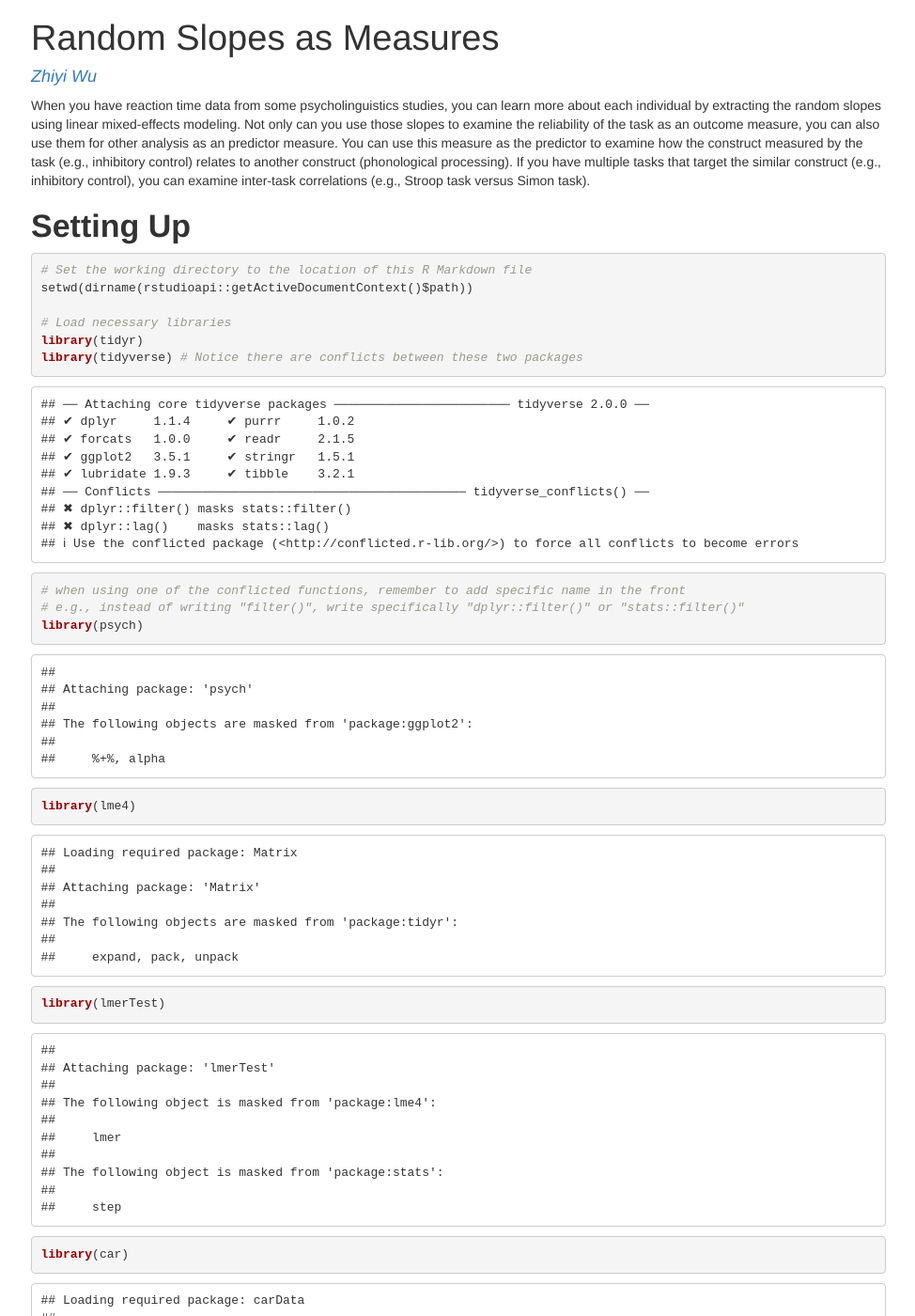
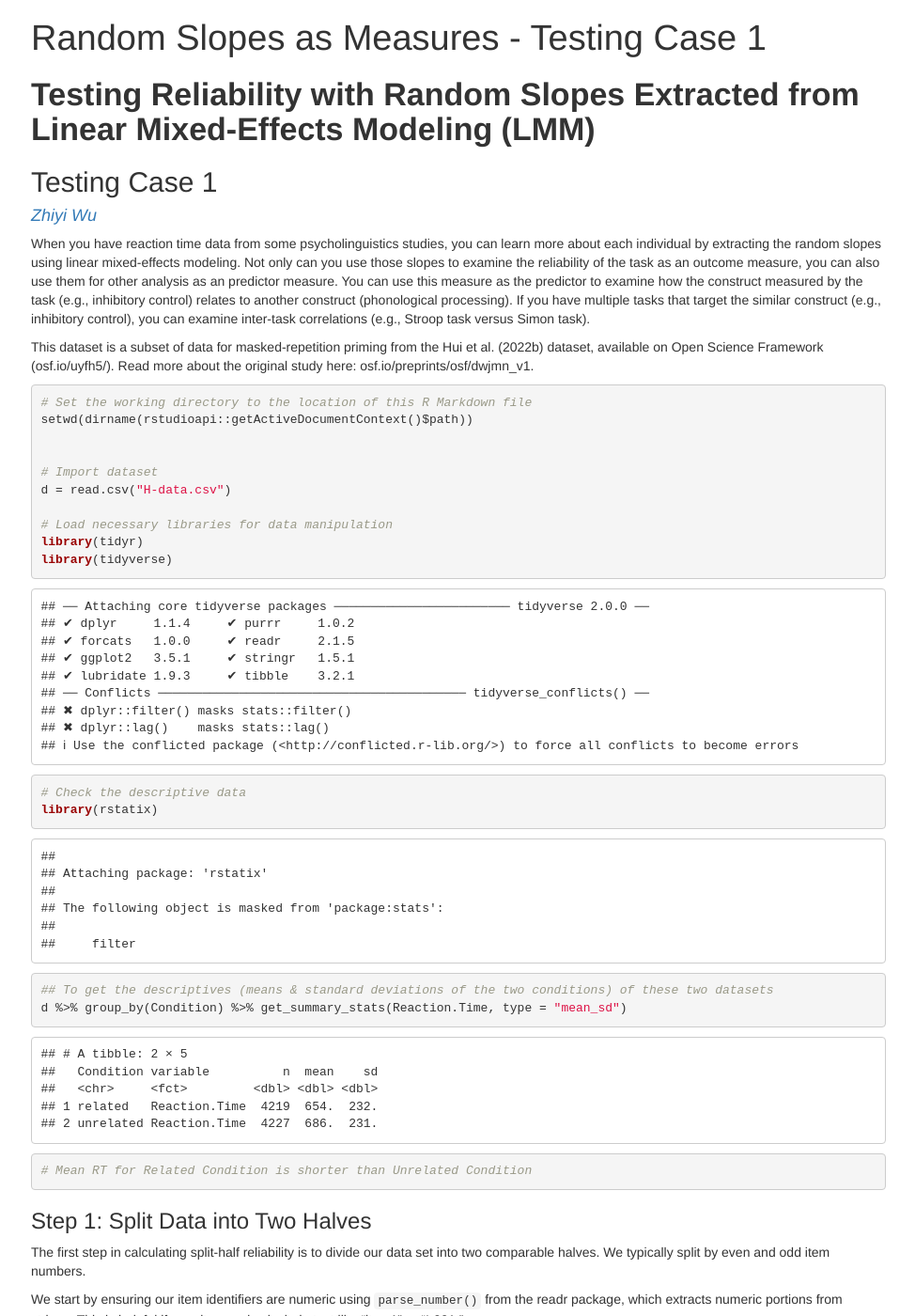
Before and after one commit to Zhiyijenny/Zhiyijenny.github.io, a Jekyll site: the page RandomSlopes.html, which Jekyll copies as it is, in a window 1280 px wide and 1400 px high. Shown: the whole window at 94% size, without its empty margins (152-1126 px from the left). Built offline with Jekyll 4.4.1, drawn with Linux system fonts in a browser that asks for light colours; some of the changed text lies outside the part shown.

Commit message:
Replace the old Random Slopes file

```diff
--- a/RandomSlopes.html
+++ b/RandomSlopes.html
@@ -11,7 +11,7 @@
 
 
 
-<title>Random Slopes as Measures</title>
+<title>Random Slopes as Measures - Testing Case 1</title>
 
 <script>// Pandoc 2.9 adds attributes on both header and div. We remove the former (to
 // be compatible with the behavior of Pandoc < 2.8).
@@ -348,11 +348,17 @@ display: none;
 
 
 
-<h1 class="title toc-ignore">Random Slopes as Measures</h1>
+<h1 class="title toc-ignore">Random Slopes as Measures - Testing Case
+1</h1>
 
 </div>
 
 
+<div id="testing-reliability-with-random-slopes-extracted-from-linear-mixed-effects-modeling-lmm" class="section level1">
+<h1><strong>Testing Reliability with Random Slopes Extracted from Linear
+Mixed-Effects Modeling (LMM)</strong></h1>
+<div id="testing-case-1" class="section level2">
+<h2>Testing Case 1</h2>
 <div id="zhiyi-wu" class="section level4">
 <h4><a href="https://zhiyijenny.github.io/"><em>Zhiyi Wu</em></a></h4>
 <p>When you have reaction time data from some psycholinguistics studies,
@@ -365,15 +371,20 @@ the task (e.g., inhibitory control) relates to another construct
 (phonological processing). If you have multiple tasks that target the
 similar construct (e.g., inhibitory control), you can examine inter-task
 correlations (e.g., Stroop task versus Simon task).</p>
-</div>
-<div id="setting-up" class="section level1">
-<h1><strong>Setting Up</strong></h1>
+<p>This dataset is a subset of data for masked-repetition priming from
+the Hui et al. (2022b) dataset, available on Open Science Framework
+(osf.io/uyfh5/). Read more about the original study here:
+osf.io/preprints/osf/dwjmn_v1.</p>
 <pre class="r"><code># Set the working directory to the location of this R Markdown file
 setwd(dirname(rstudioapi::getActiveDocumentContext()$path))
 
-# Load necessary libraries
+
+# Import dataset
+d = read.csv(&quot;H-data.csv&quot;)
+
+# Load necessary libraries for data manipulation
 library(tidyr)
-library(tidyverse) # Notice there are conflicts between these two packages</code></pre>
+library(tidyverse)</code></pre>
 <pre><code>## ── Attaching core tidyverse packages ──────────────────────── tidyverse 2.0.0 ──
 ## ✔ dplyr     1.1.4     ✔ purrr     1.0.2
 ## ✔ forcats   1.0.0     ✔ readr     2.1.5
@@ -383,62 +394,15 @@ library(tidyverse) # Notice there are conflicts between these two packages</code
 ## ✖ dplyr::filter() masks stats::filter()
 ## ✖ dplyr::lag()    masks stats::lag()
 ## ℹ Use the conflicted package (&lt;http://conflicted.r-lib.org/&gt;) to force all conflicts to become errors</code></pre>
-<pre class="r"><code># when using one of the conflicted functions, remember to add specific name in the front
-# e.g., instead of writing &quot;filter()&quot;, write specifically &quot;dplyr::filter()&quot; or &quot;stats::filter()&quot;
-library(psych)</code></pre>
-<pre><code>##
-## Attaching package: &#39;psych&#39;
-##
-## The following objects are masked from &#39;package:ggplot2&#39;:
-##
-##     %+%, alpha</code></pre>
-<pre class="r"><code>library(lme4)</code></pre>
-<pre><code>## Loading required package: Matrix
-##
-## Attaching package: &#39;Matrix&#39;
-##
-## The following objects are masked from &#39;package:tidyr&#39;:
-##
-##     expand, pack, unpack</code></pre>
-<pre class="r"><code>library(lmerTest)</code></pre>
-<pre><code>##
-## Attaching package: &#39;lmerTest&#39;
-##
-## The following object is masked from &#39;package:lme4&#39;:
-##
-##     lmer
-##
-## The following object is masked from &#39;package:stats&#39;:
-##
-##     step</code></pre>
-<pre class="r"><code>library(car)</code></pre>
-<pre><code>## Loading required package: carData
-##
-## Attaching package: &#39;car&#39;
-##
-## The following object is masked from &#39;package:psych&#39;:
-##
-##     logit
-##
-## The following object is masked from &#39;package:dplyr&#39;:
-##
-##     recode
-##
-## The following object is masked from &#39;package:purrr&#39;:
-##
-##     some</code></pre>
-<pre class="r"><code>library(rstatix)</code></pre>
+<pre class="r"><code># Check the descriptive data
+library(rstatix)</code></pre>
 <pre><code>##
 ## Attaching package: &#39;rstatix&#39;
 ##
 ## The following object is masked from &#39;package:stats&#39;:
 ##
 ##     filter</code></pre>
-<pre class="r"><code># Import dataset
-d = read.csv(&quot;H-data.csv&quot;)
-
-# Check the descriptive data
-## To get the descriptives (means &amp; standard deviations of the two conditions) of these two datasets
+<pre class="r"><code>## To get the descriptives (means &amp; standard deviations of the two conditions) of these two datasets
 d %&gt;% group_by(Condition) %&gt;% get_summary_stats(Reaction.Time, type = &quot;mean_sd&quot;)</code></pre>
 <pre><code>## # A tibble: 2 × 5
 ##   Condition variable          n  mean    sd
@@ -447,11 +411,8 @@ d %&gt;% group_by(Condition) %&gt;% get_summary_stats(Reaction.Time, type = &quo
 ## 2 unrelated Reaction.Time  4227  686.  231.</code></pre>
 <pre class="r"><code># Mean RT for Related Condition is shorter than Unrelated Condition</code></pre>
 </div>
-<div id="testing-reliability-with-random-slopes-extracted-from-linear-mixed-effects-modeling-lmm" class="section level1">
-<h1><strong>Testing Reliability with Random Slopes Extracted from Linear
-Mixed-Effects Modeling (LMM)</strong></h1>
-<div id="step-1-split-data-into-two-halves" class="section level2">
-<h2>Step 1: Split Data into Two Halves</h2>
+<div id="step-1-split-data-into-two-halves" class="section level3">
+<h3>Step 1: Split Data into Two Halves</h3>
 <p>The first step in calculating split-half reliability is to divide our
 data set into two comparable halves. We typically split by even and odd
 item numbers.</p>
@@ -467,14 +428,33 @@ by 2, so <code>ItemNo %% 2 == 0</code> selects all even numbers.</p>
 <p>This splitting approach ensures that both halves contain a
 representative sample of items from throughout your experiment, which is
 important for a valid reliability assessment.</p>
+<pre class="r"><code>library(psych)</code></pre>
+<pre><code>##
+## Attaching package: &#39;psych&#39;</code></pre>
+<pre><code>## The following objects are masked from &#39;package:ggplot2&#39;:
+##
+##     %+%, alpha</code></pre>
+<pre class="r"><code>library(car)</code></pre>
+<pre><code>## Loading required package: carData</code></pre>
+<pre><code>##
+## Attaching package: &#39;car&#39;</code></pre>
+<pre><code>## The following object is masked from &#39;package:psych&#39;:
+##
+##     logit</code></pre>
+<pre><code>## The following object is masked from &#39;package:dplyr&#39;:
+##
+##     recode</code></pre>
+<pre><code>## The following object is masked from &#39;package:purrr&#39;:
+##
+##     some</code></pre>
 <pre class="r"><code># Split the data in to two halves for split-half reliability
 d$ItemNo = parse_number(d$ItemNo) # extracts numeric portions from strings
 
 de = d %&gt;% filter(ItemNo %% 2 == 0)
 do = d %&gt;% filter(ItemNo %% 2 == 1)</code></pre>
 </div>
-<div id="step-2-fitting-models-to-the-datasets" class="section level2">
-<h2><strong>Step 2: Fitting models to the datasets</strong></h2>
+<div id="step-2-fitting-models-to-the-datasets" class="section level3">
+<h3><strong>Step 2: Fitting models to the datasets</strong></h3>
 <p>After splitting our data, we fit separate mixed-effects models to
 each half. We’re using the <code>blme</code> package, which implements
 Bayesian linear mixed-effects models. These can be more stable than
@@ -501,9 +481,15 @@ recommendations.</p>
 might need to try different optimizers or simplify your random effects
 structure.</p>
 <pre class="r"><code>library(optimx)
-library(blme)
-
-## fit models for even and odd numbered items (Bayesian &amp; Generalized LMM)
+library(blme)</code></pre>
+<pre><code>## Loading required package: lme4</code></pre>
+<pre><code>## Loading required package: Matrix</code></pre>
+<pre><code>##
+## Attaching package: &#39;Matrix&#39;</code></pre>
+<pre><code>## The following objects are masked from &#39;package:tidyr&#39;:
+##
+##     expand, pack, unpack</code></pre>
+<pre class="r"><code>## fit models for even and odd numbered items (Bayesian &amp; Generalized LMM)
 
 m_de = blmer(-1/Reaction.Time ~ Condition +
                (1+Condition|Subject) +
@@ -519,8 +505,8 @@ m_do = blmer(-1/Reaction.Time ~ Condition +
              control=lmerControl(optimizer=&quot;optimx&quot;,
                                  optCtrl=list(method=&quot;nlminb&quot;)))</code></pre>
 </div>
-<div id="step-3-extract-random-slopes" class="section level2">
-<h2><strong>Step 3: Extract Random Slopes</strong></h2>
+<div id="step-3-extract-random-slopes" class="section level3">
+<h3><strong>Step 3: Extract Random Slopes</strong></h3>
 <p>Now we come to the key step in our approach: extracting the random
 slopes for each participant from both halves of our data. These random
 slopes represent our individual difference measure.</p>
@@ -548,9 +534,9 @@ head(person_rand_e) # check how this dataset looks like: there are intercepts an
 person_rand_o=data.frame(ranef(m_do)$Subject)
 person_rand_o$Subject= row.names(person_rand_o)</code></pre>
 </div>
-<div id="step-4-combine-even-numbered-and-odd-numbered-sets" class="section level2">
-<h2><strong>Step 4: Combine Even-Numbered and Odd-Numbered
-Sets</strong></h2>
+<div id="step-4-combine-even-numbered-and-odd-numbered-sets" class="section level3">
+<h3><strong>Step 4: Combine Even-Numbered and Odd-Numbered
+Sets</strong></h3>
 <p>After extracting random slopes from both models, we join the two data
 sets using an inner join, with Subject as the key. The suffix parameter
 adds “_even” and “_odd” to distinguish columns from each data set.</p>
@@ -581,9 +567,9 @@ head(person) # Take a quick look at what this data frame looks like</code></pre>
 ## 5           2.697453e-06
 ## 6           4.327795e-06</code></pre>
 </div>
-<div id="step-5-correlation-between-even-numbered-and-odd-numbered-sets" class="section level2">
-<h2><strong>Step 5: Correlation between Even-Numbered and Odd-Numbered
-Sets</strong></h2>
+<div id="step-5-correlation-between-even-numbered-and-odd-numbered-sets" class="section level3">
+<h3><strong>Step 5: Correlation between Even-Numbered and Odd-Numbered
+Sets</strong></h3>
 <p>The final step is to calculate the reliability as the correlation
 between the random slopes from the two halves of our data. We use two
 methods:</p>
@@ -629,10 +615,8 @@ WRS2::pbcor(person$Conditionunrelated_even,
 ## Test statistic: 15.6386
 ## p-value: 0
 ##
-## Bootstrap CI: [0.7479; 0.8698]</code></pre>
-<p>In practice, once you’ve established good reliability, you would use
-the random slopes from your full model (using all items) as your
-individual difference measure in further analyses.</p>
+## Bootstrap CI: [0.7432; 0.8729]</code></pre>
+</div>
 </div>
 </div>
 
```
